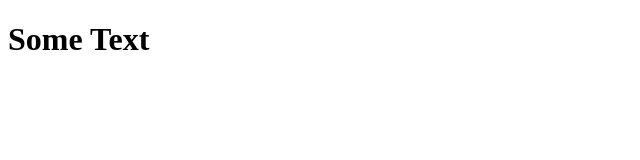
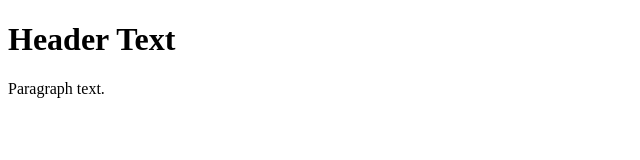
Before and after one commit to vlski83/git-test, a plain HTML site: page index.html in a window 1280 px wide. Shown: the whole page, without its empty margins (0-640 px from the left). Drawn offline with Linux system fonts and the light colour scheme.

Commit message:
Second commit

```diff
--- a/index.html
+++ b/index.html
@@ -1,6 +1,7 @@
 <!DOCTYPE html>
     <html>
     <body>
-        <h1>Some Text</h1>
+        <h1>Header Text</h1>
+        <p>Paragraph text.</p>
     </body>
 </html>
```
